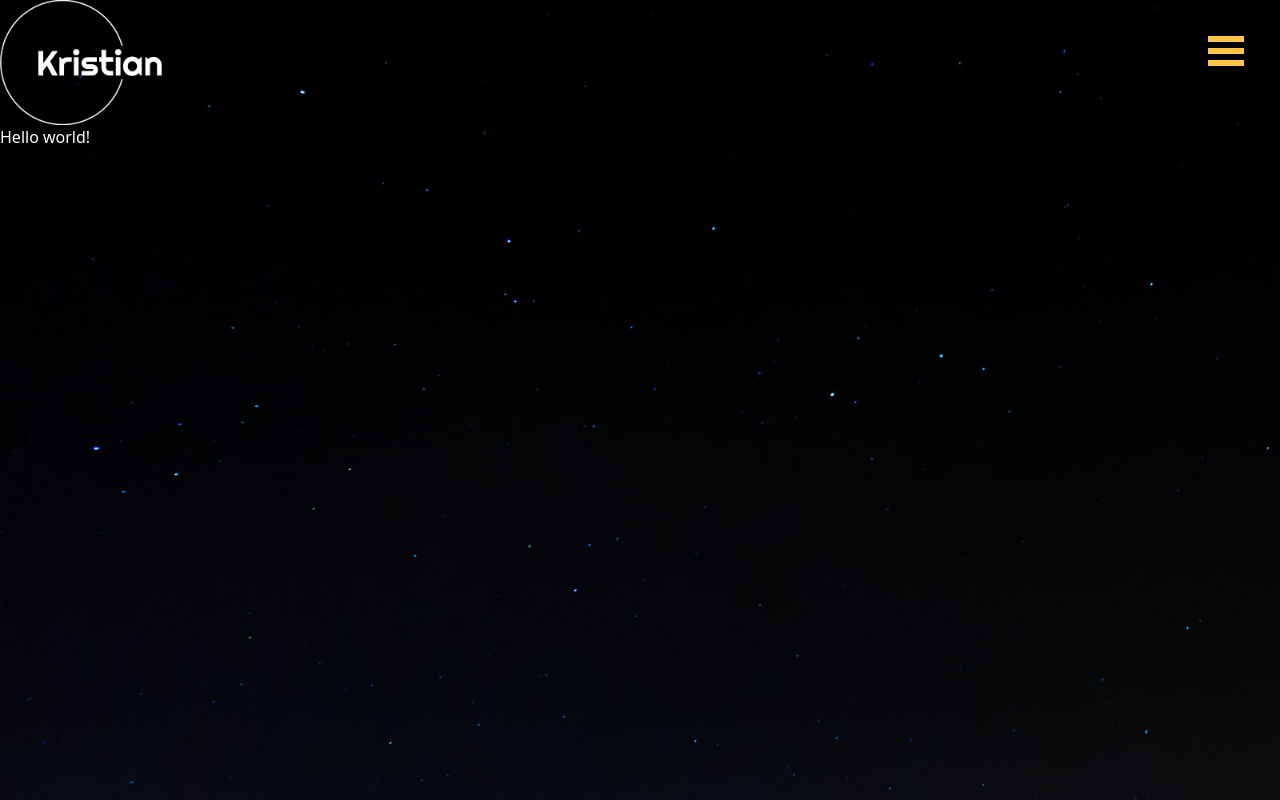
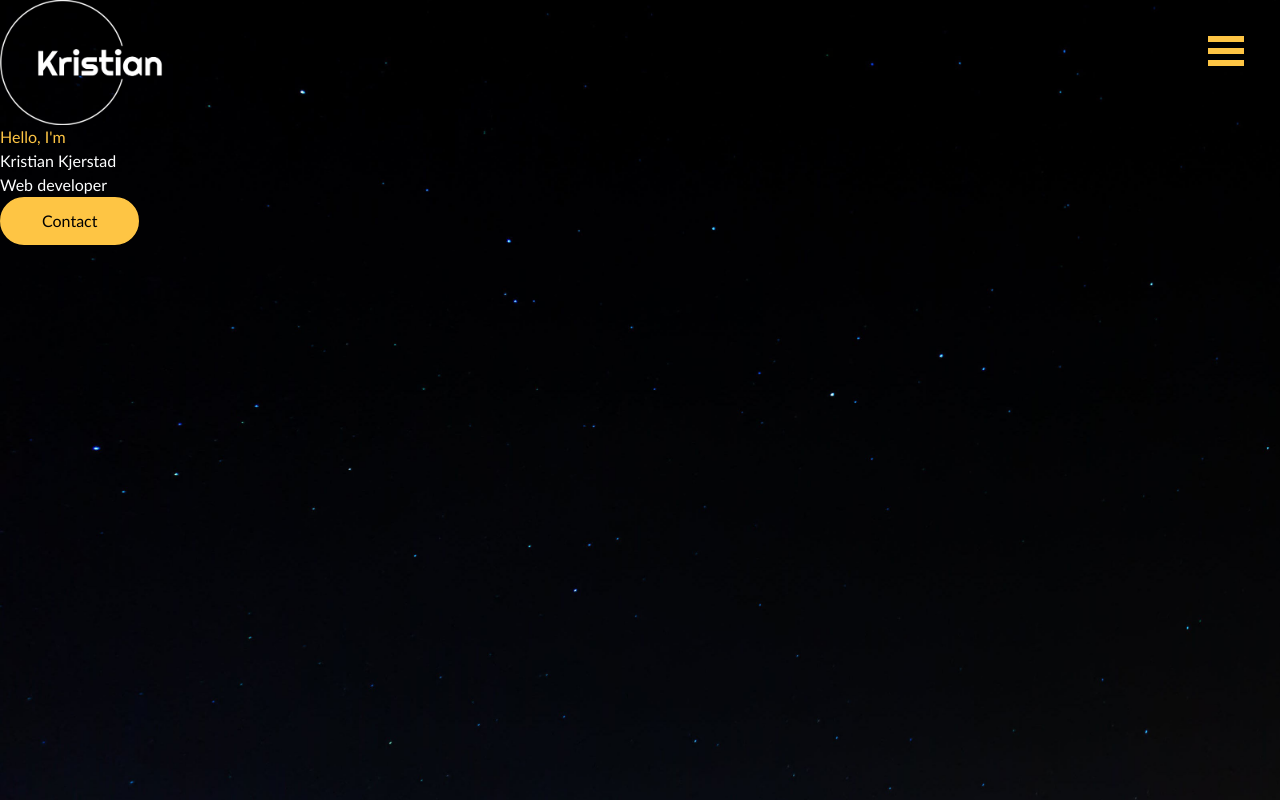
Before and after one commit to KristianKjerstad/personal-portfolio, a React (Vite) app: page / in a window 1280 px wide. Built offline with nearby package versions, Linux system fonts and the light colour scheme.

Commit message:
add hero field

```diff
--- /dev/null
+++ b/src/App.css
@@ -0,0 +1,7 @@
+
+
+
+h3 {
+    color: var(--yellow-color);
+
+}
--- a/src/App.tsx
+++ b/src/App.tsx
@@ -2,17 +2,23 @@ import { useState } from 'react'
 import reactLogo from './assets/react.svg'
 import { Header } from './components/Header'
 // import viteLogo from '/vite.svg'
+import "./App.css"
 
 function App() {
   const [count, setCount] = useState(0)
 
   return (
-
       <div className="p-4">
         <Header />
-      <h1 className="text-3xl font-bold underline">
-      Hello world!
+      <h3 className="text-3xl pb-2 color-yellow">
+      Hello, I'm
+    </h3>
+
+    <h1 className="text-8xl pb-4 font-semibold">
+      Kristian Kjerstad
     </h1>
+    <h2 className="text-4xl pb-4 opacity-70">Web developer</h2>
+    <button>Contact</button>
     </div>  )
 }
 
--- a/src/components/Header.tsx
+++ b/src/components/Header.tsx
@@ -5,7 +5,7 @@ import "../Header.css"
 export const Header = () => {
 
 
-    return <div>
+    return <div className='pb-16'>
         <img  src={logo} width="200" height="150"></img>
         <Menu right color="yellow">
         <a id="home" className="menu-item" href="/">Home</a>
--- a/src/index.css
+++ b/src/index.css
@@ -14,4 +14,26 @@ body {
   background-repeat: no-repeat;
   background-attachment: fixed;
   color: var(--text-color);
+  font-family:'Gill Sans', 'Gill Sans MT', Calibri, 'Trebuchet MS', sans-serif
  }
+
+/* CSS for the button */
+button {
+  display: inline-block;
+  padding: 10px 40px;
+  font-size: 16px;
+  text-align: center;
+  text-decoration: none;
+  cursor: pointer;
+  border-radius: 30px;
+  color: #000000; /* Black text color */
+  background-color: var(--yellow-color); /* Background color */
+  border: 2px solid var(--yellow-color); /* Border color (same as background for a seamless look) */
+  transition: background-color 0.3s ease, color 0.3s ease;
+}
+
+/* Hover effect */
+button:hover {
+  background-color: #000000; /* Hover background color */
+  color: var(--yellow-color); /* Hover text color */
+}
```
